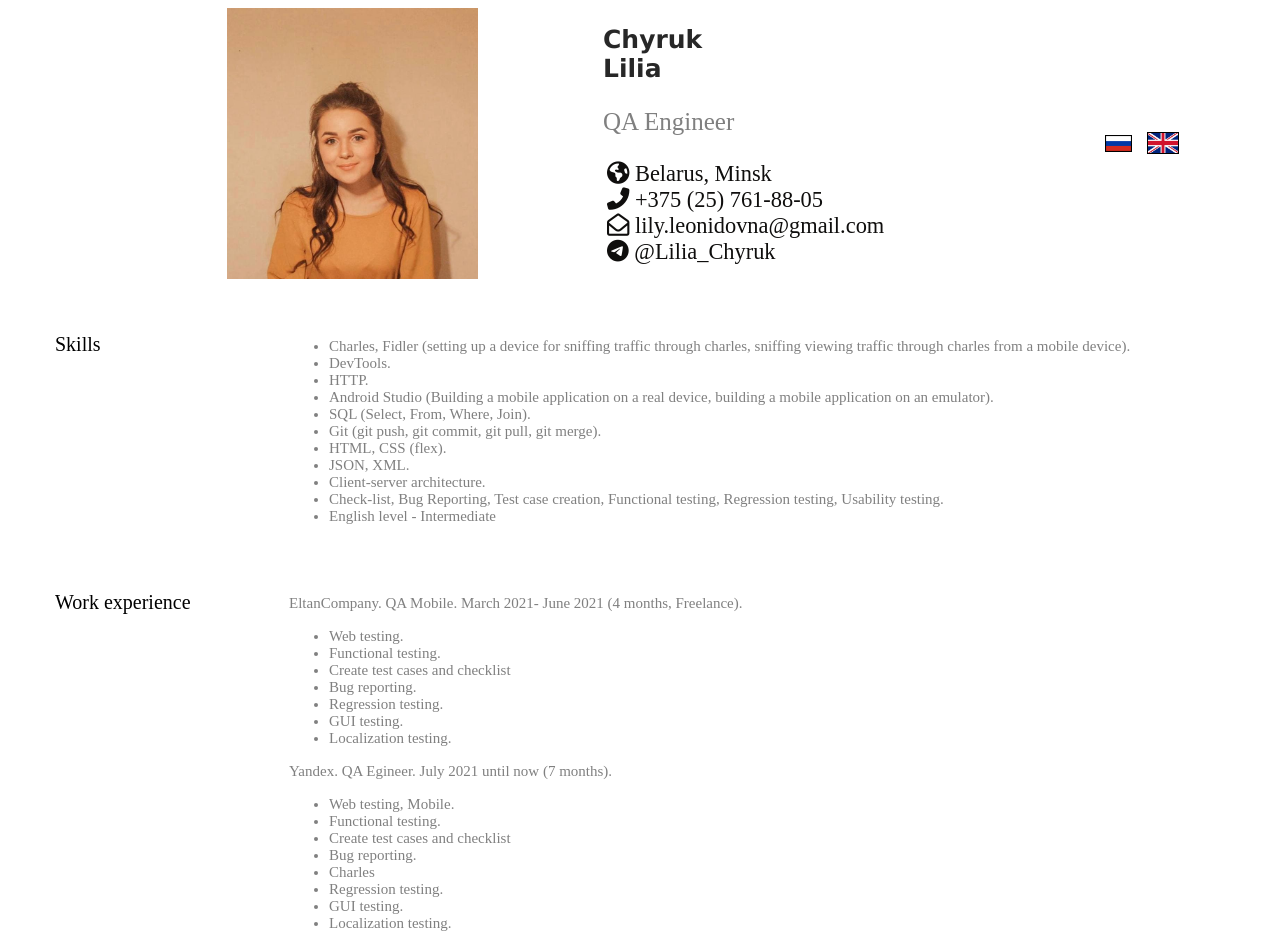
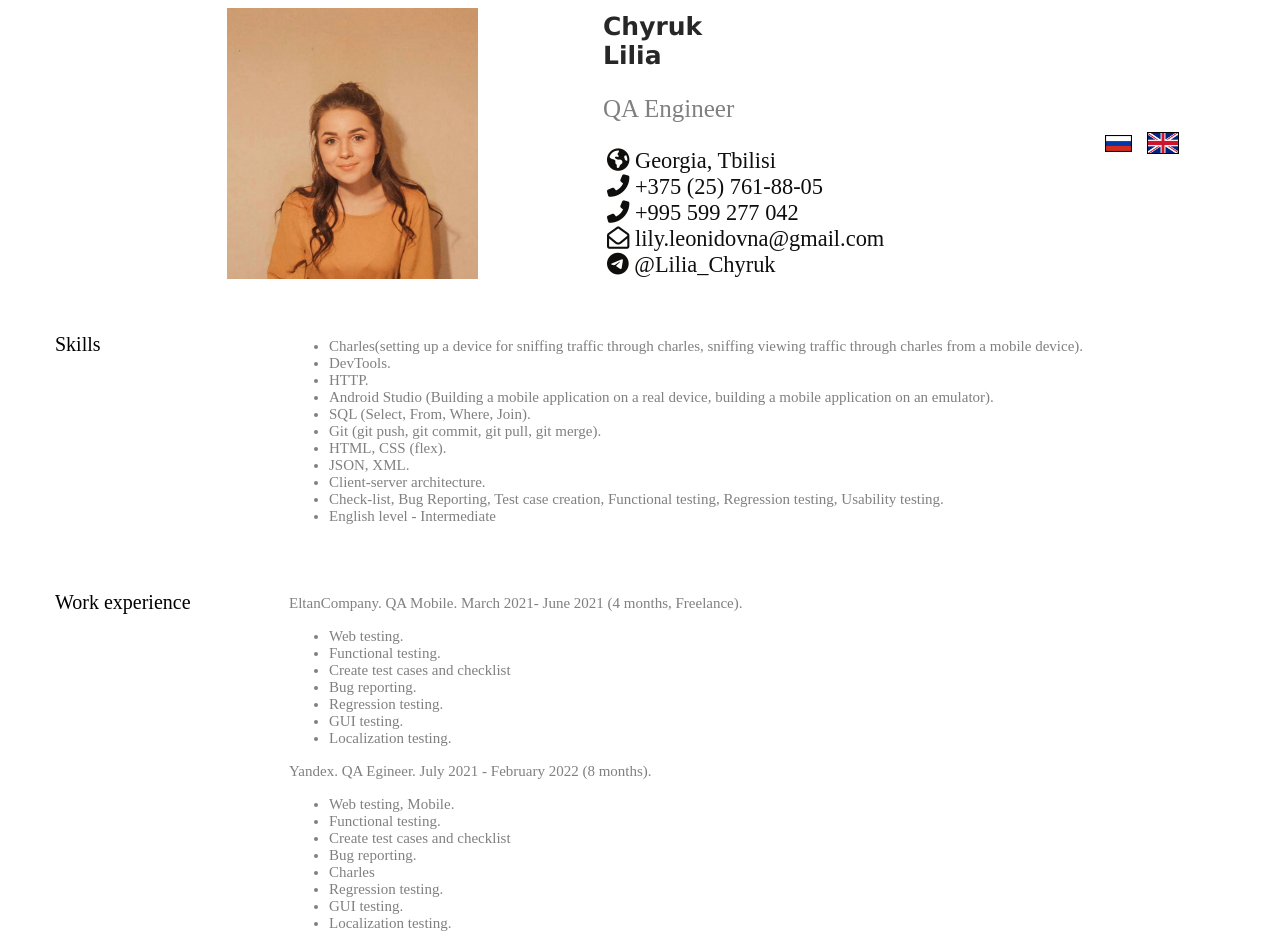
Before and after one commit to Lilyleonidovna1998/Lilyleonidovna1998.github.io, a plain HTML site: page html/test.html in a window 1280 px wide. Shown: the top 951 px of the page. Drawn offline with Linux system fonts and the light colour scheme; files whose address does not match are found by name.

Commit message:
add new details

```diff
--- a/html/test.html
+++ b/html/test.html
@@ -18,8 +18,9 @@
                 <p class="nik">Lilia</p>
                 <p class="qa">QA Engineer</p>
                 <span class="header-icon">
-                    <a href="#"><i class="fas fa-globe-americas"></i>  Belarus, Minsk</a><br>
+                    <a href="#"><i class="fas fa-globe-americas"></i>  Georgia, Tbilisi</a><br>
                     <a href="tel:+375 (25) 761-88-05"><i class="fas fa-phone-alt"></i> +375 (25) 761-88-05</a><br>
+                    <a href="tel:+995 599 277 042"><i class="fas fa-phone-alt"></i> +995 599 277 042</a><br>
                     <a href="mailto:lily.leonidovna@gmail.com"><i class="far fa-envelope-open"></i> lily.leonidovna@gmail.com</a><br>
                     <a href="https://t.me/Lilia_Chyruk"><i class="fab fa-telegram"></i> @Lilia_Chyruk</a><br>
 
@@ -48,7 +49,7 @@
             </div>
             <div class="skill-skill">
                 <ul>
-                    <li>Charles, Fidler (setting up a device for sniffing traffic through charles, sniffing viewing traffic through charles from a mobile device).</li>
+                    <li>Charles(setting up a device for sniffing traffic through charles, sniffing viewing traffic through charles from a mobile device).</li>
                     <li>DevTools.</li>
                     <li>HTTP.</li>
                     <li>Android Studio (Building a mobile application on a real device, building a mobile application on an emulator).</li>
@@ -56,7 +57,6 @@
                     <li>Git (git push, git commit, git pull, git merge).</li>
                     <li>HTML, CSS (flex).</li>
                     <li>JSON, XML.</li>
-                    <!-- <li>Postman (отправка запросов, написание тестов для проверки ответов на статус код, передача токена в другие запросы, работа с переменным окружением, автоматизация регрессионного тестирования API, HTTP методы, коды ответа сервера).</li> -->
                     <li>Client-server architecture.</li>
                     <li>Check-list, Bug Reporting, Test case creation, Functional testing, Regression testing, Usability testing.</li>
                     <li>English level - Intermediate</li>
@@ -85,7 +85,7 @@
                     <li>Localization testing.</li>
                 </ul>
 
-                <p>Yandex. QA Egineer. July 2021 until now (7 months).</p>
+                <p>Yandex. QA Egineer. July 2021 - February 2022 (8 months).</p>
                 <ul>
                     <li>Web testing, Mobile.</li>
                     <li>Functional testing.</li>
```
